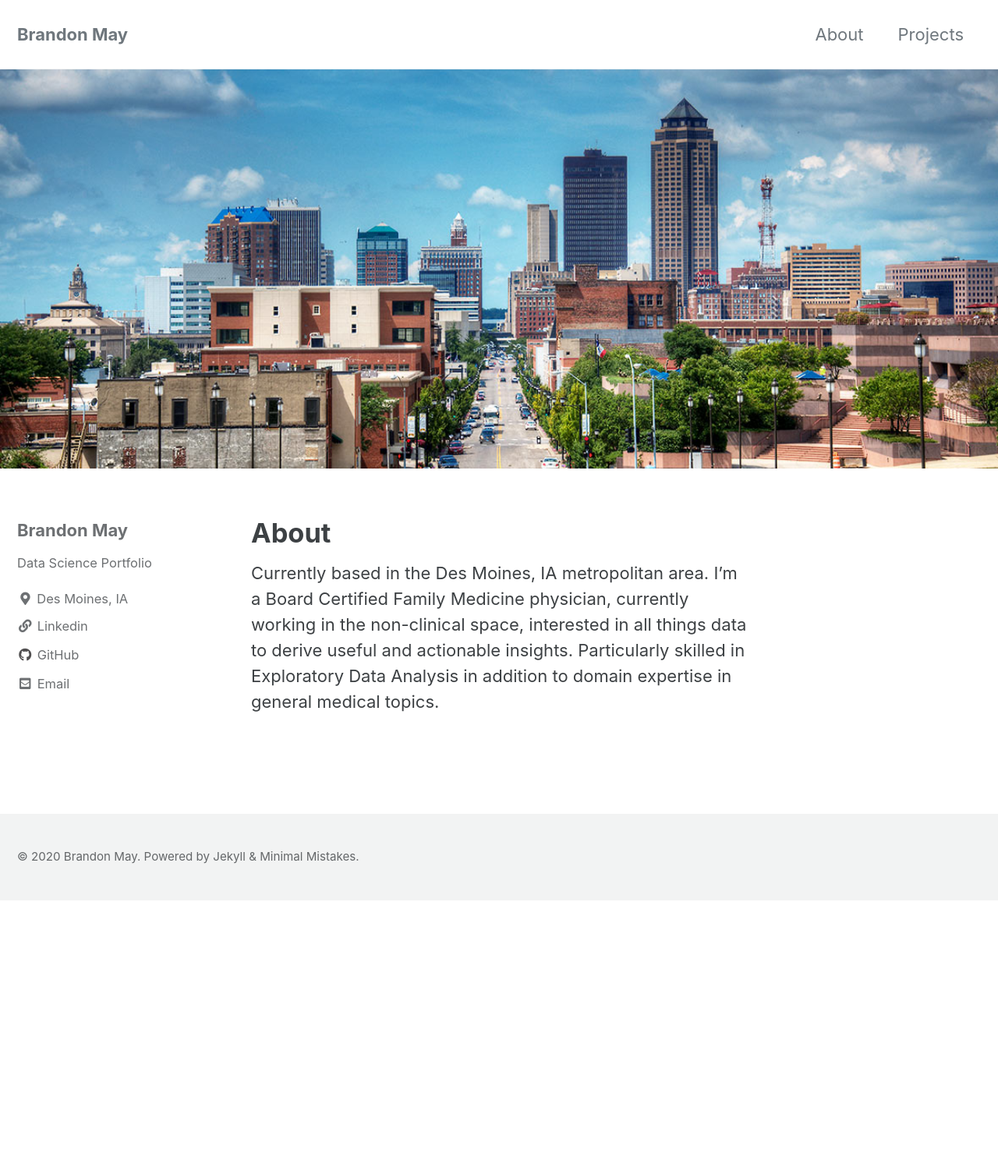
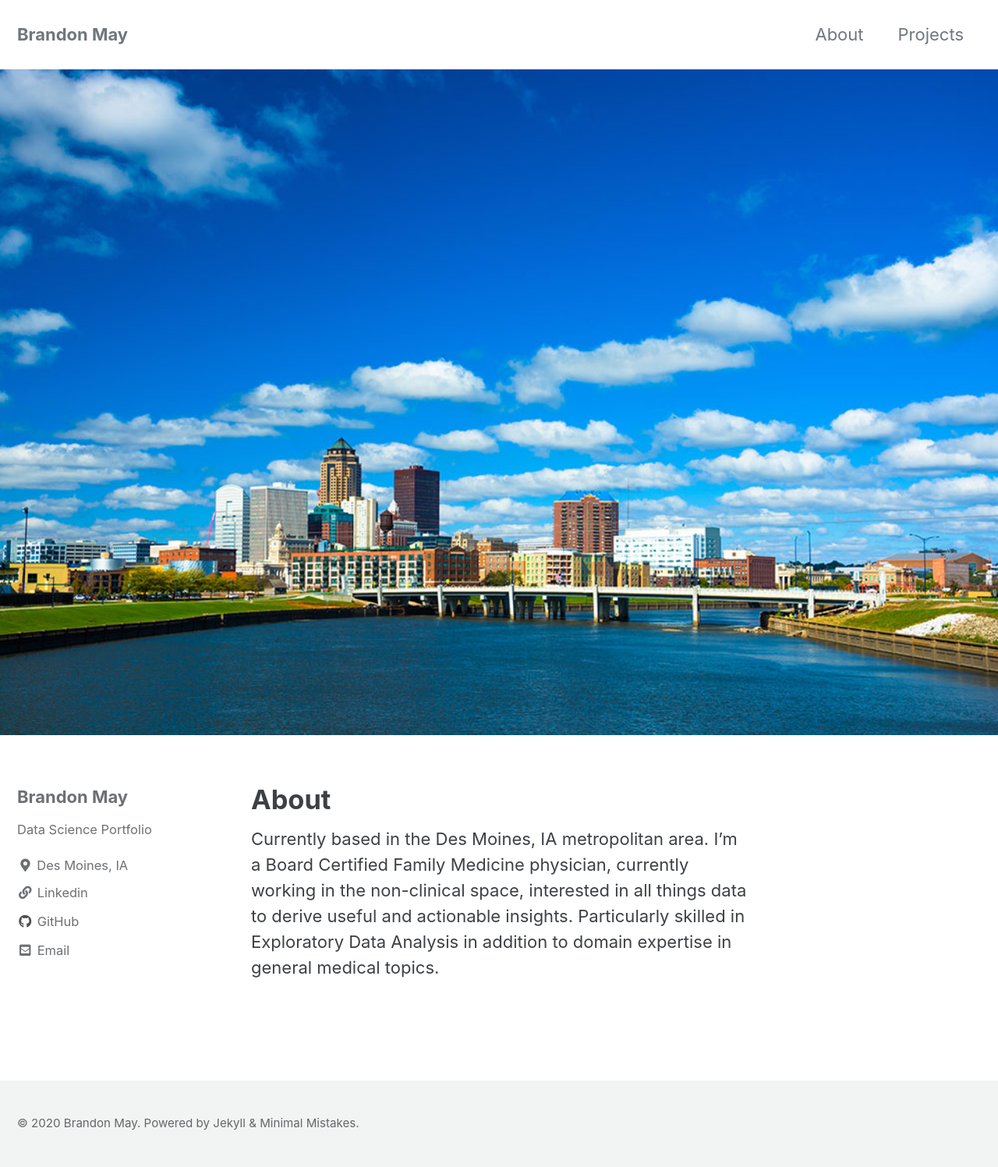
Before and after one commit to bmay51213/bmay51213.github.io, a Jekyll site: the page built from _pages/about.md, in a window 1280 px wide. Shown: the whole page at 78% size. Built offline with Jekyll 4.4.1, drawn with Linux system fonts in a browser that asks for light colours; cached includes are drawn as plain includes; before the commit the page ends 1155 px from its top, so only the background shows below that.

Commit message:
updating des moines image

```diff
--- a/_pages/about.md
+++ b/_pages/about.md
@@ -2,7 +2,7 @@
 title: "About"
 permalink: /about/
 header:
-  image: "/images/Des-Moines-649887d347.jpg"
+  image: "/images/DesMoinesIA-Aerial.jpg"
 ---
 
 Currently based in the Des Moines, IA metropolitan area.  I'm a Board Certified Family Medicine physician, currently working in the non-clinical space, interested in all things data to derive useful and actionable insights.  Particularly skilled in Exploratory Data Analysis in addition to domain expertise in general medical topics.
```
Also changed, not shown: images/DesMoinesIA-Aerial.jpg (added).
